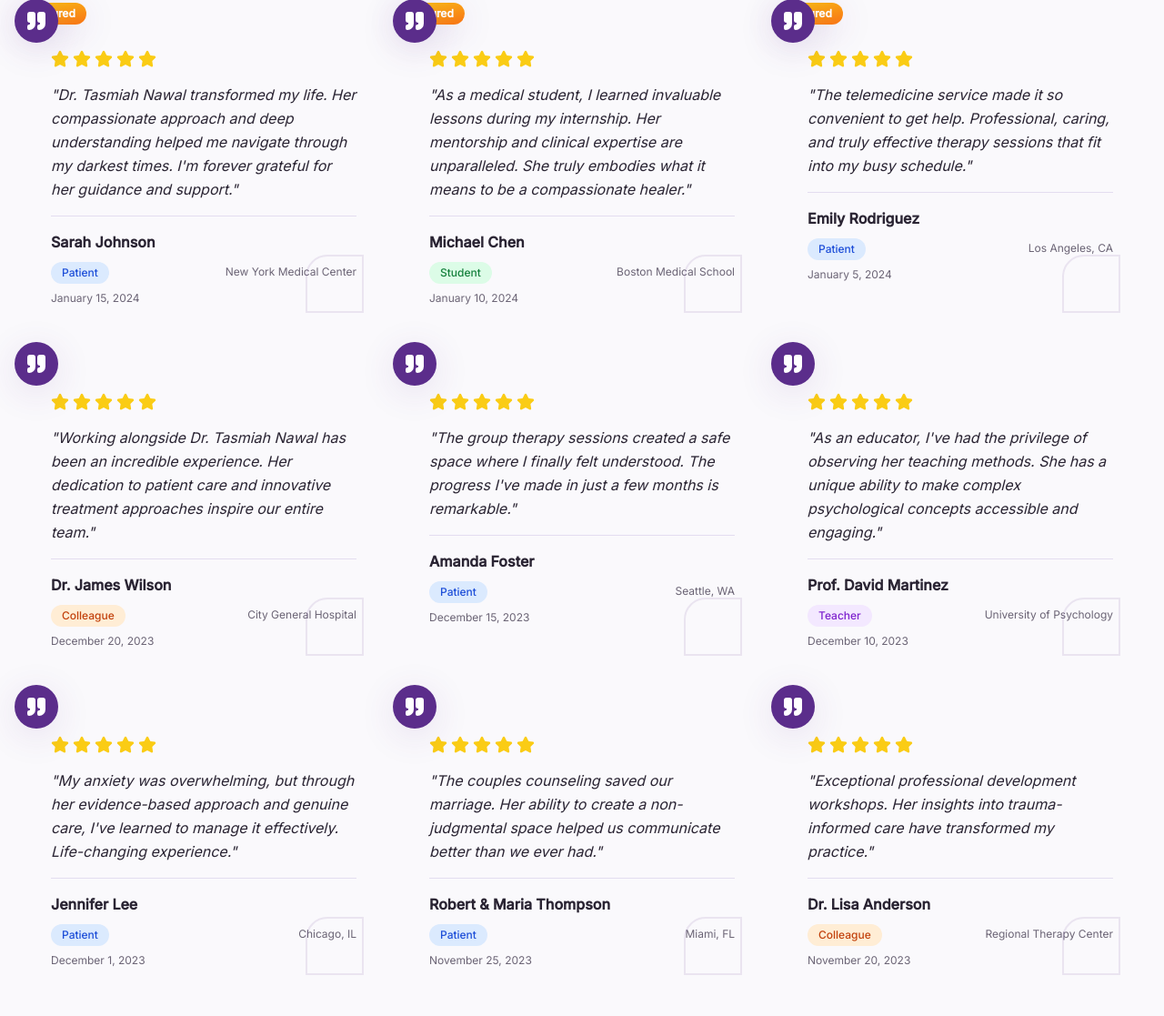
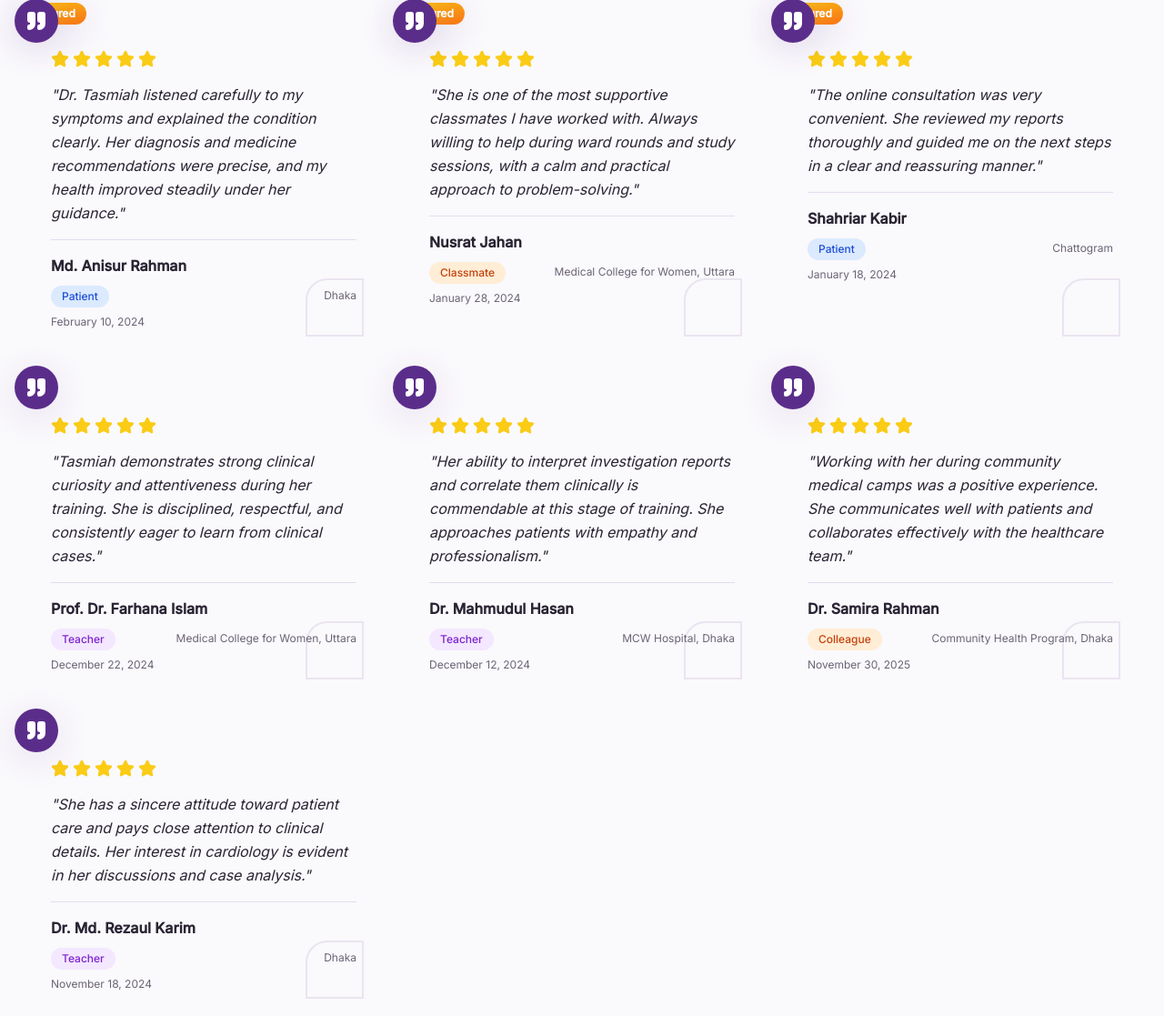
Before and after one commit to saadmansakib47/Jubilee, a Gatsby site: page /testimonials in a window 1280 px wide. Shown: the part 969-2086 px from the top of the page at 91% size. Built offline with nearby package versions, Linux system fonts and the light colour scheme; Gatsby itself is replaced by a stand-in of ours.

Commit message:
refactor : UI changes

```diff
--- a/src/components/home/Hero/Hero.tsx
+++ b/src/components/home/Hero/Hero.tsx
@@ -117,8 +117,8 @@ export const Hero: React.FC = () => {
                             transition={{ delay: subtitleDelay, duration: 0.8 }}
                             className="text-xl md:text-2xl text-neutral-muted font-medium leading-relaxed max-w-2xl"
                         >
-                            Dedicated to excellence in clinical medicine with a focused approach
-                            to cardiovascular health and compassionate patient care.
+                            This is Dr. Tasmiah — Committed to evidence-based medicine, cardiovascular health,
+                            and patient-centered care.
                         </motion.p>
 
                         {/* CTA Buttons */}
--- a/src/components/home/IntroCard.tsx
+++ b/src/components/home/IntroCard.tsx
@@ -1,6 +1,7 @@
 import React from "react"
 import { motion } from "framer-motion"
 import { Mail, MapPin, Phone, Award } from "lucide-react"
+import { StaticImage } from "gatsby-plugin-image"
 import { Card } from "@/components/ui/Card"
 import { Button } from "@/components/ui/Button"
 import { SITE_CONFIG, ANIMATION_VARIANTS } from "@/utils/constants"
@@ -23,18 +24,14 @@ export const IntroCard: React.FC = () => {
                     >
                         <div className="relative z-10">
                             {/* Main Image Container */}
-                            <div className="aspect-[4/5] rounded-2xl overflow-hidden shadow-strong bg-gradient-to-br from-primary-light to-secondary-light">
-                                {/* Placeholder for doctor's image */}
-                                <div className="w-full h-full flex items-center justify-center">
-                                    <div className="text-center p-8">
-                                        <div className="w-32 h-32 mx-auto mb-4 rounded-full bg-white/50 backdrop-blur-sm flex items-center justify-center">
-                                            <Award className="w-16 h-16 text-primary-deep" />
-                                        </div>
-                                        <p className="text-primary-deep font-display text-xl">
-                                            Professional Portrait
-                                        </p>
-                                    </div>
-                                </div>
+                            <div className="aspect-[4/5] rounded-2xl overflow-hidden shadow-strong bg-gradient-to-br from-primary-light to-secondary-light relative">
+                                <StaticImage
+                                    src="../../images/professional portrait.png"
+                                    alt="Dr. Tasmiah Nawal"
+                                    placeholder="blurred"
+                                    className="w-full h-full"
+                                    imgStyle={{ objectFit: 'cover' }}
+                                />
                             </div>
 
                             {/* Floating Badge */}
--- a/src/components/ui/Timeline.tsx
+++ b/src/components/ui/Timeline.tsx
@@ -28,7 +28,7 @@ export const Timeline: React.FC<TimelineProps> = ({ items }) => {
     return (
         <div className="relative">
             {/* Vertical Line */}
-            <div className="absolute left-4 md:left-1/2 top-0 bottom-0 w-0.5 bg-gradient-to-b from-primary-deep via-secondary-deep to-primary-light" />
+            <div className="absolute left-8 md:left-1/2 top-0 bottom-0 w-1 -translate-x-1/2 bg-gradient-to-b from-primary-deep/0 via-primary-deep to-primary-deep/0 opacity-30" />
 
             {/* Timeline Items */}
             <div className="space-y-12">
@@ -53,7 +53,7 @@ export const Timeline: React.FC<TimelineProps> = ({ items }) => {
                                     }`}
                             >
                                 <div
-                                    className={`bg-white rounded-2xl shadow-soft p-6 hover:shadow-medium transition-shadow duration-300 ${isEven ? "ml-12 md:ml-0" : "ml-12 md:ml-0"
+                                    className={`bg-white rounded-2xl shadow-soft p-6 hover:shadow-medium transition-shadow duration-300 ${isEven ? "ml-16 md:ml-0" : "ml-16 md:ml-0"
                                         }`}
                                 >
                                     {/* Year Badge */}
@@ -106,7 +106,7 @@ export const Timeline: React.FC<TimelineProps> = ({ items }) => {
                             {/* Center Icon */}
                             <motion.div
                                 variants={ANIMATION_VARIANTS.fadeIn}
-                                className="absolute left-0 md:left-1/2 md:-translate-x-1/2 flex items-center justify-center"
+                                className="absolute left-8 md:left-1/2 -translate-x-1/2 flex items-center justify-center pt-8 md:pt-0"
                             >
                                 <motion.div
                                     whileHover={{ scale: 1.1, rotate: 5 }}
@@ -222,8 +222,8 @@ export const EducationTimeline: React.FC = () => {
                         Education & <span className="text-gradient">Experience</span>
                     </h2>
                     <p className="text-xl text-neutral-muted max-w-2xl mx-auto">
-                        A commitment to continuous learning and excellence in mental health
-                        care
+                        A commitment to clinical excellence and continuous learning in
+                        medicine and cardiovascular health
                     </p>
                 </motion.div>
 
--- a/src/pages/testimonials.tsx
+++ b/src/pages/testimonials.tsx
@@ -11,7 +11,7 @@ interface Testimonial {
     id: number
     quote: string
     author: string
-    role: "Patient" | "Student" | "Teacher" | "Colleague"
+    role: "Patient" | "Student" | "Teacher" | "Colleague" | "Classmate"
     location: string
     rating: number
     date: string
@@ -19,107 +19,89 @@ interface Testimonial {
 }
 
 // Dummy testimonials data
-const testimonials: Testimonial[] = [
+const testimonials: Testimonial[] =
+    [
         {
             id: 1,
             quote:
-            "Dr. Tasmiah Nawal transformed my life. Her compassionate approach and deep understanding helped me navigate through my darkest times. I'm forever grateful for her guidance and support.",
-        author: "Sarah Johnson",
+                "Dr. Tasmiah listened carefully to my symptoms and explained the condition clearly. Her diagnosis and medicine recommendations were precise, and my health improved steadily under her guidance.",
+            author: "Md. Anisur Rahman",
             role: "Patient",
-        location: "New York Medical Center",
+            location: "Dhaka",
             rating: 5,
-        date: "2024-01-15",
+            date: "2024-02-10",
             featured: true,
         },
         {
             id: 2,
             quote:
-            "As a medical student, I learned invaluable lessons during my internship. Her mentorship and clinical expertise are unparalleled. She truly embodies what it means to be a compassionate healer.",
-        author: "Michael Chen",
-        role: "Student",
-        location: "Boston Medical School",
+                "She is one of the most supportive classmates I have worked with. Always willing to help during ward rounds and study sessions, with a calm and practical approach to problem-solving.",
+            author: "Nusrat Jahan",
+            role: "Classmate",
+            location: "Medical College for Women, Uttara",
             rating: 5,
-        date: "2024-01-10",
+            date: "2024-01-28",
             featured: true,
         },
         {
             id: 3,
             quote:
-            "The telemedicine service made it so convenient to get help. Professional, caring, and truly effective therapy sessions that fit into my busy schedule.",
-        author: "Emily Rodriguez",
+                "The online consultation was very convenient. She reviewed my reports thoroughly and guided me on the next steps in a clear and reassuring manner.",
+            author: "Shahriar Kabir",
             role: "Patient",
-        location: "Los Angeles, CA",
+            location: "Chattogram",
             rating: 5,
-        date: "2024-01-05",
+            date: "2024-01-18",
             featured: true,
         },
         {
             id: 4,
             quote:
-            "Working alongside Dr. Tasmiah Nawal has been an incredible experience. Her dedication to patient care and innovative treatment approaches inspire our entire team.",
-        author: "Dr. James Wilson",
-        role: "Colleague",
-        location: "City General Hospital",
+                "Tasmiah demonstrates strong clinical curiosity and attentiveness during her training. She is disciplined, respectful, and consistently eager to learn from clinical cases.",
+            author: "Prof. Dr. Farhana Islam",
+            role: "Teacher",
+            location: "Medical College for Women, Uttara",
             rating: 5,
-        date: "2023-12-20",
+            date: "2024-12-22",
             featured: false,
         },
         {
             id: 5,
             quote:
-            "The group therapy sessions created a safe space where I finally felt understood. The progress I've made in just a few months is remarkable.",
-        author: "Amanda Foster",
-        role: "Patient",
-        location: "Seattle, WA",
+                "Her ability to interpret investigation reports and correlate them clinically is commendable at this stage of training. She approaches patients with empathy and professionalism.",
+            author: "Dr. Mahmudul Hasan",
+            role: "Teacher",
+            location: "MCW Hospital, Dhaka",
             rating: 5,
-        date: "2023-12-15",
+            date: "2024-12-12",
             featured: false,
         },
         {
             id: 6,
             quote:
-            "As an educator, I've had the privilege of observing her teaching methods. She has a unique ability to make complex psychological concepts accessible and engaging.",
-        author: "Prof. David Martinez",
-        role: "Teacher",
-        location: "University of Psychology",
+                "Working with her during community medical camps was a positive experience. She communicates well with patients and collaborates effectively with the healthcare team.",
+            author: "Dr. Samira Rahman",
+            role: "Colleague",
+            location: "Community Health Program, Dhaka",
             rating: 5,
-        date: "2023-12-10",
+            date: "2025-11-30",
             featured: false,
         },
         {
             id: 7,
             quote:
-            "My anxiety was overwhelming, but through her evidence-based approach and genuine care, I've learned to manage it effectively. Life-changing experience.",
-        author: "Jennifer Lee",
-        role: "Patient",
-        location: "Chicago, IL",
+                "She has a sincere attitude toward patient care and pays close attention to clinical details. Her interest in cardiology is evident in her discussions and case analysis.",
+            author: "Dr. Md. Rezaul Karim",
+            role: "Teacher",
+            location: "Dhaka",
             rating: 5,
-        date: "2023-12-01",
-        featured: false,
-    },
-    {
-        id: 8,
-        quote:
-            "The couples counseling saved our marriage. Her ability to create a non-judgmental space helped us communicate better than we ever had.",
-        author: "Robert & Maria Thompson",
-        role: "Patient",
-        location: "Miami, FL",
-        rating: 5,
-        date: "2023-11-25",
-        featured: false,
-    },
-    {
-        id: 9,
-        quote:
-            "Exceptional professional development workshops. Her insights into trauma-informed care have transformed my practice.",
-        author: "Dr. Lisa Anderson",
-        role: "Colleague",
-        location: "Regional Therapy Center",
-        rating: 5,
-        date: "2023-11-20",
+            date: "2024-11-18",
             featured: false,
         },
     ]
+
+
+
 
 interface TestimonialCardProps {
     testimonial: Testimonial
```
Lines whose indentation alone changed are shown as unchanged.
